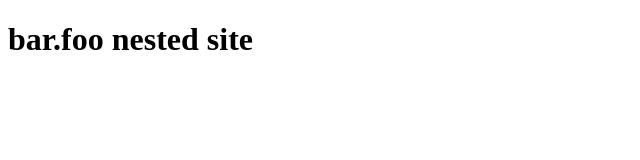
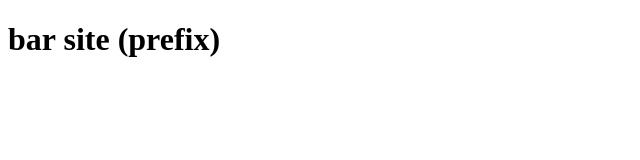
Before and after one commit to MightyRyder/solustrum, a plain HTML site: page sites/foo/bar/index.html in a window 1280 px wide. Shown: the whole page, without its empty margins (0-640 px from the left). Drawn offline with Linux system fonts and the light colour scheme.

Commit message:
serve foo/bar as a path, not a nested host
Nested subdomains require the paid Advanced Certificate Manager
add-on. Keep the test site at foo.solustrum.com/bar/ so it works with
the free wildcard certificate.

```diff
--- a/sites/foo/bar/index.html
+++ b/sites/foo/bar/index.html
@@ -1 +1 @@
-<!doctype html><title>bar.foo</title><h1>bar.foo nested site</h1>
+<!doctype html><title>bar</title><h1>bar site (prefix)</h1>
```
Also changed, not shown: 1 other file.
